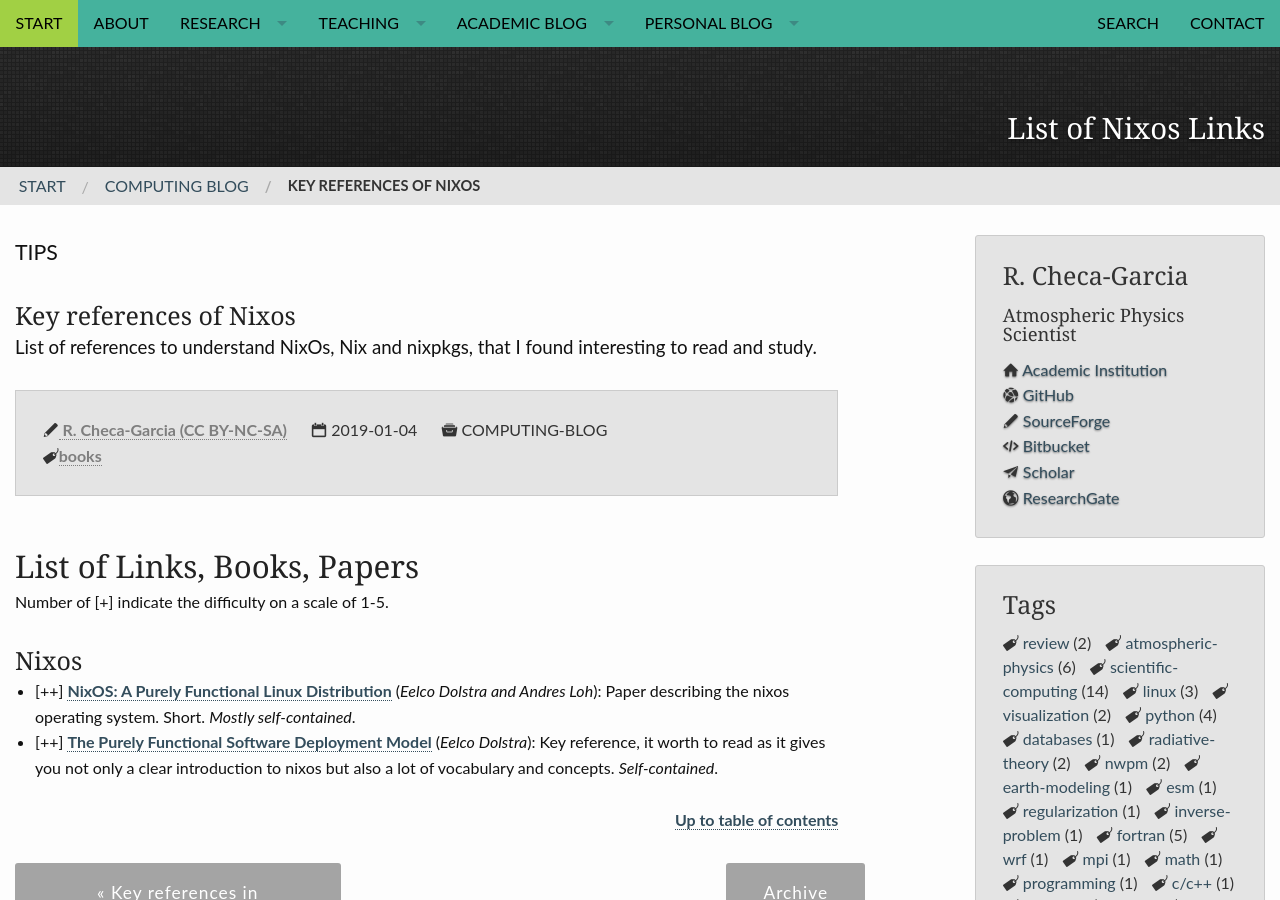
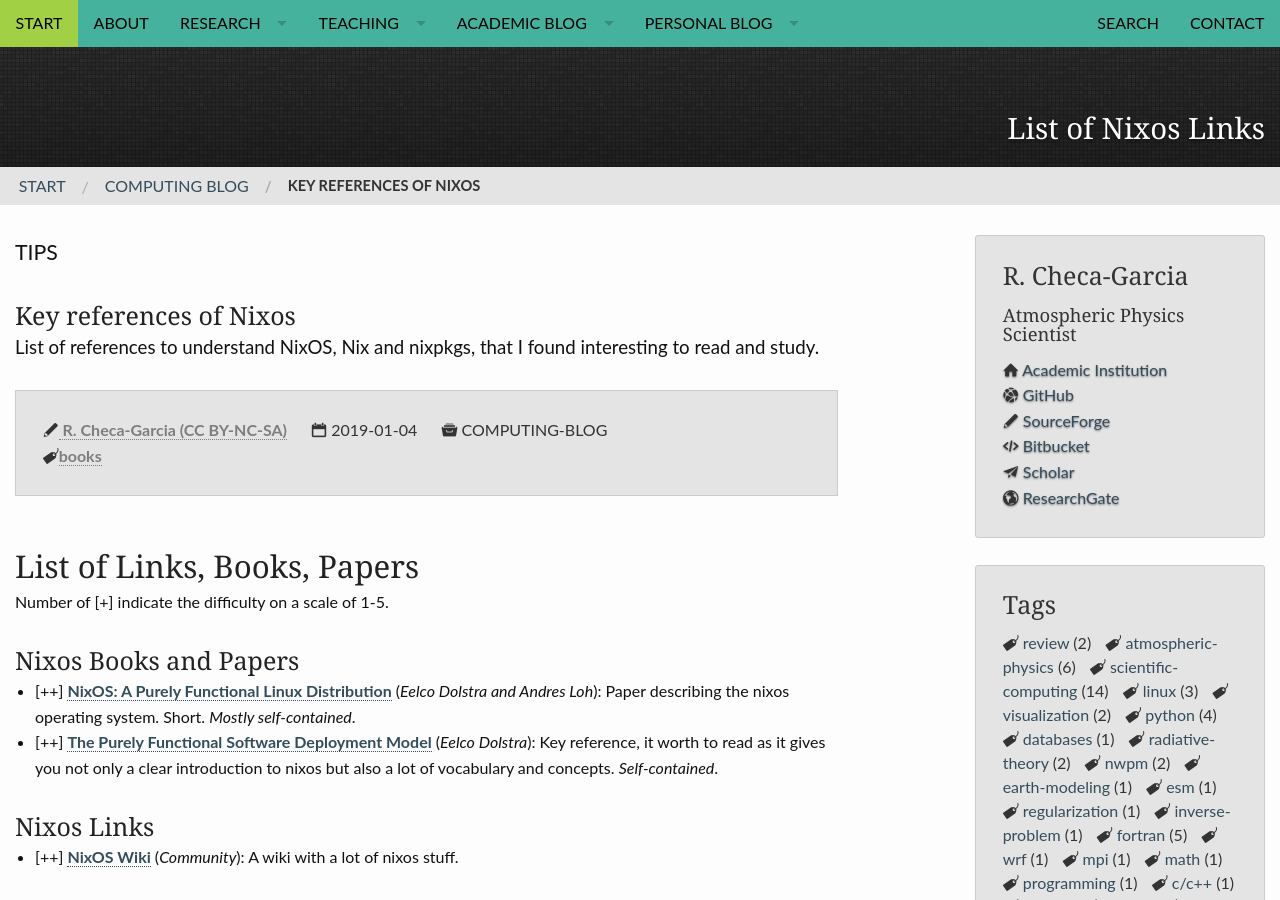
Before and after one commit to RCHG/rchg.github.io, a Jekyll site: the page built from _posts/2019-01-04-List-of-Nixos.md, in a window 1280 px wide and 900 px high. Built offline with Jekyll 4.4.1, drawn with Linux system fonts in a browser that asks for light colours; nearby versions of some CDN libraries; comment, search, counter and statistics services are not loaded.

Commit message:
Update 2019-01-04-List-of-Nixos.md

```diff
--- a/_posts/2019-01-04-List-of-Nixos.md
+++ b/_posts/2019-01-04-List-of-Nixos.md
@@ -4,7 +4,7 @@
 subheadline: Tips
 title: "Key references of Nixos"
 excerpt: "Step by Step "
-teaser: "List of references to understand NixOs, Nix and nixpkgs, that I found interesting to read and study."
+teaser: "List of references to understand NixOS, Nix and nixpkgs, that I found interesting to read and study."
 breadcrumb: true
 tags: [books]
 categories:
@@ -19,12 +19,14 @@
 
 Number of [+] indicate the difficulty on a scale of 1-5.
 
-### Nixos
+### Nixos Books and Papers
 
-- [++] **[NixOS: A Purely Functional Linux Distribution](http://citeseerx.ist.psu.edu/viewdoc/download?doi=10.1.1.567.3398&rep=rep1&type=pdf)** (*Eelco Dolstra and Andres Loh*):
-Paper describing the nixos operating system. Short. *Mostly self-contained*.
-- [++] **[The Purely Functional Software Deployment Model](https://nixos.org/~eelco/pubs/phd-thesis.pdf)** (*Eelco Dolstra*): Key reference, it worth to read as it gives you not only
-a clear introduction to nixos but also a lot of vocabulary and concepts. *Self-contained*.
+- [++] **[NixOS: A Purely Functional Linux Distribution](http://citeseerx.ist.psu.edu/viewdoc/download?doi=10.1.1.567.3398&rep=rep1&type=pdf)** (*Eelco Dolstra and Andres Loh*): Paper describing the nixos operating system. Short. *Mostly self-contained*.
+- [++] **[The Purely Functional Software Deployment Model](https://nixos.org/~eelco/pubs/phd-thesis.pdf)** (*Eelco Dolstra*): Key reference, it worth to read as it gives you not only a clear introduction to nixos but also a lot of vocabulary and concepts. *Self-contained*.
+
+### Nixos Links
+
+- [++] **[NixOS Wiki](https://nixos.wiki/)** (*Community*): A wiki with a lot of nixos stuff.
 
 
 <small markdown="1">[Up to table of contents](#toc)</small>
```
